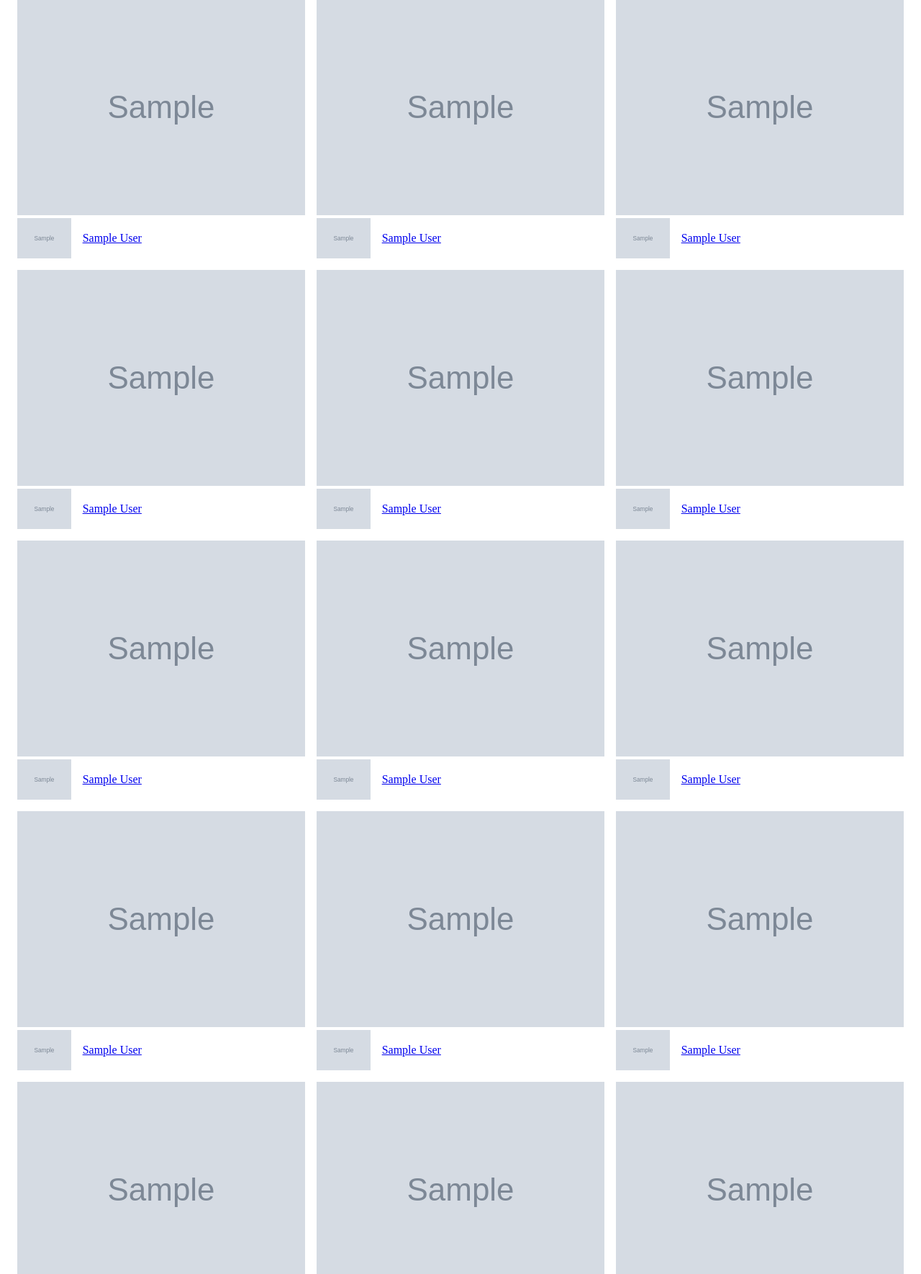
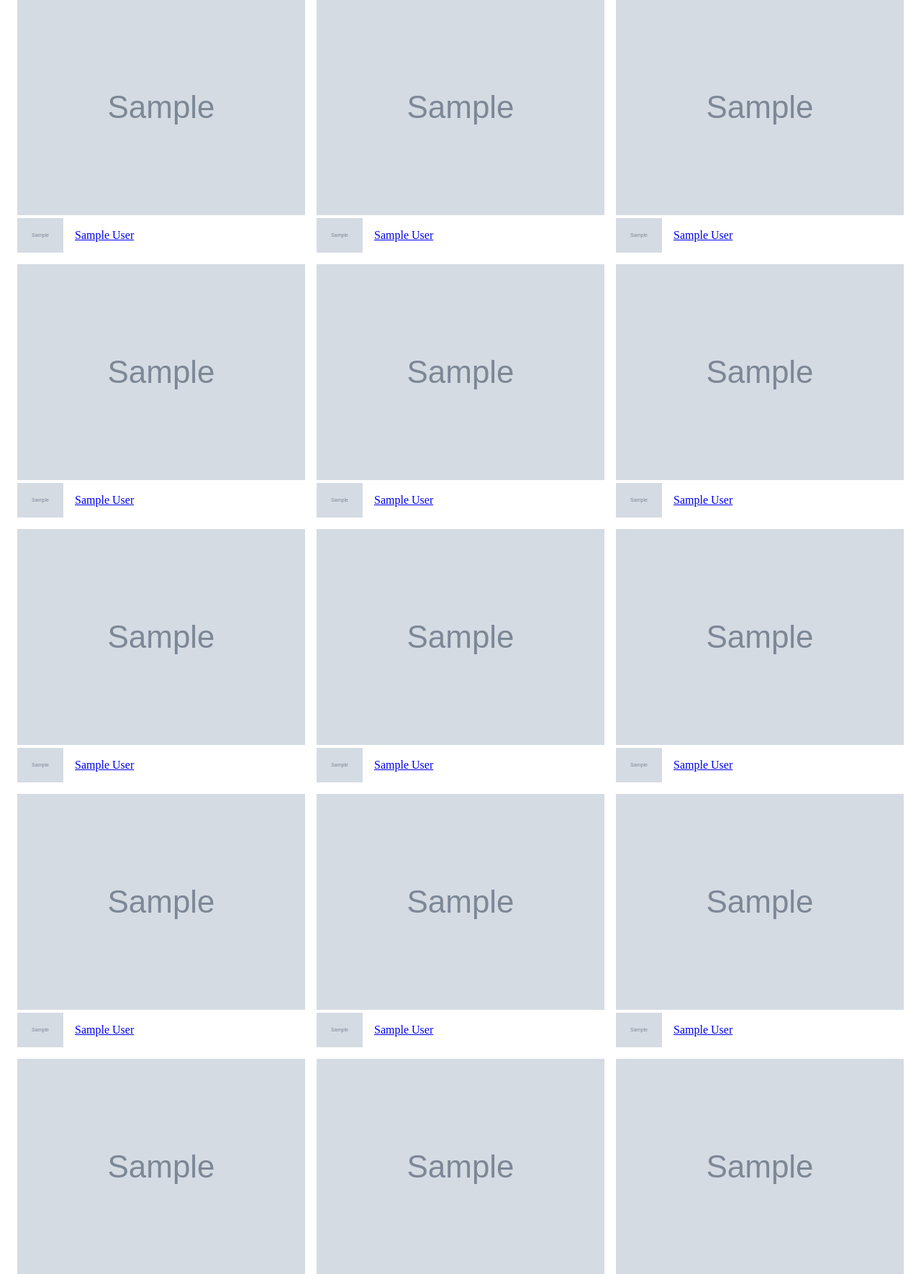
Before and after one commit to Pratham-Chauhan/Artstation-flask-app, a Flask app: page /1 in a window 1280 px wide. Shown: the part 157-1927 px from the top of the page at 72% size. Run offline with Flask 2, Linux system fonts and the light colour scheme; grey boxes marked "Sample" are stand-in pictures; a database or web service that is not in the repository returns one stand-in record (values such as "Sample title"); data that the repository does not hold is empty.

Commit message:
Signed-off-by: Pratham Chauhan <prathamchauhan.coding42@gmail.com>

```diff
--- a/static/mystyle.css
+++ b/static/mystyle.css
@@ -18,7 +18,7 @@ div.artist {
   display: flex;
   gap: 1em;
 /*  background-color: red;*/
-  height: 3.5em;
+  height: 3em;
   align-items: center;
 /*  justify-content: space-between;*/
 
```
